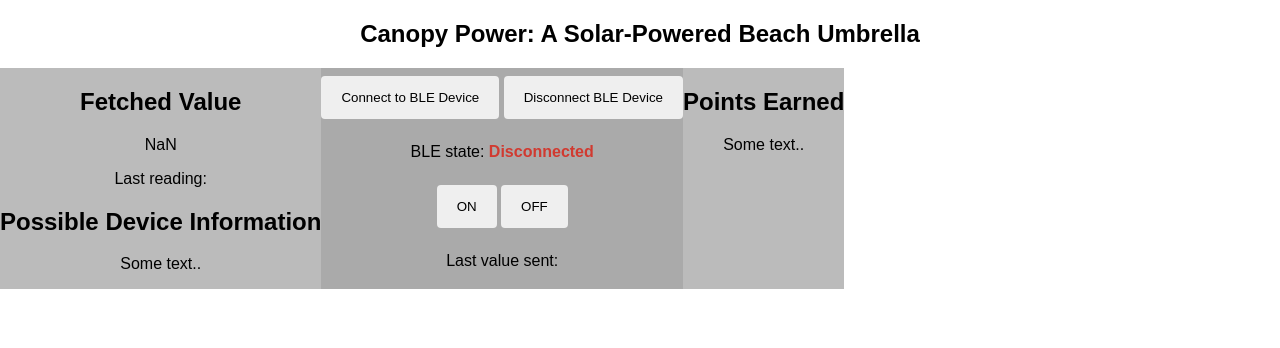
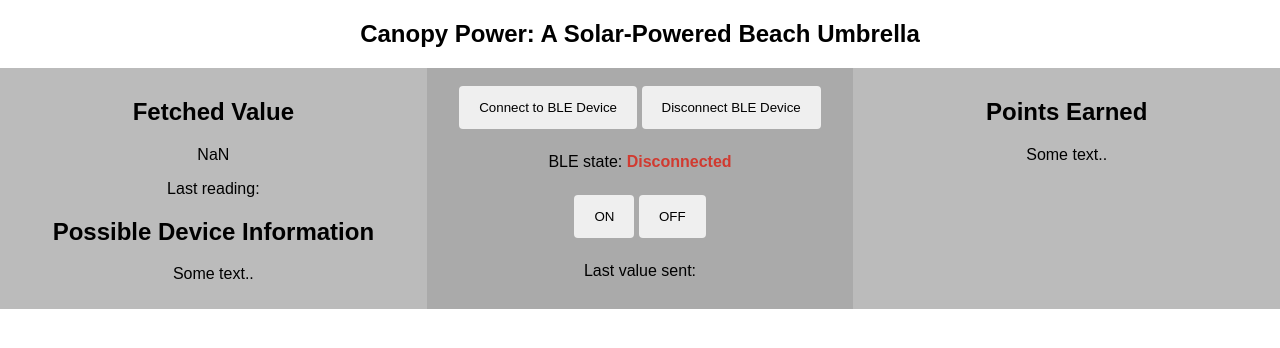
Before and after one commit to arj916/CapstoneProjectWeb, a plain HTML site: page index.html in a window 1280 px wide. Drawn offline with Linux system fonts and the light colour scheme.

Commit message:
remove max restriction

```diff
--- a/style.css
+++ b/style.css
@@ -62,14 +62,14 @@ button {
     font-size: 1.8rem;
 }
 
-@media screen and (max-width: 600px) {
-    .column{
-        float: left;
-        width: 33.33%;
-        padding: 10px;
-        border: white;
-    }
+
+.column{
+    float: left;
+    width: 33.33%;
+    padding: 10px;
+    border: white;
 }
+
 
   /* Clear floats after the columns */
   .row:after {
```
